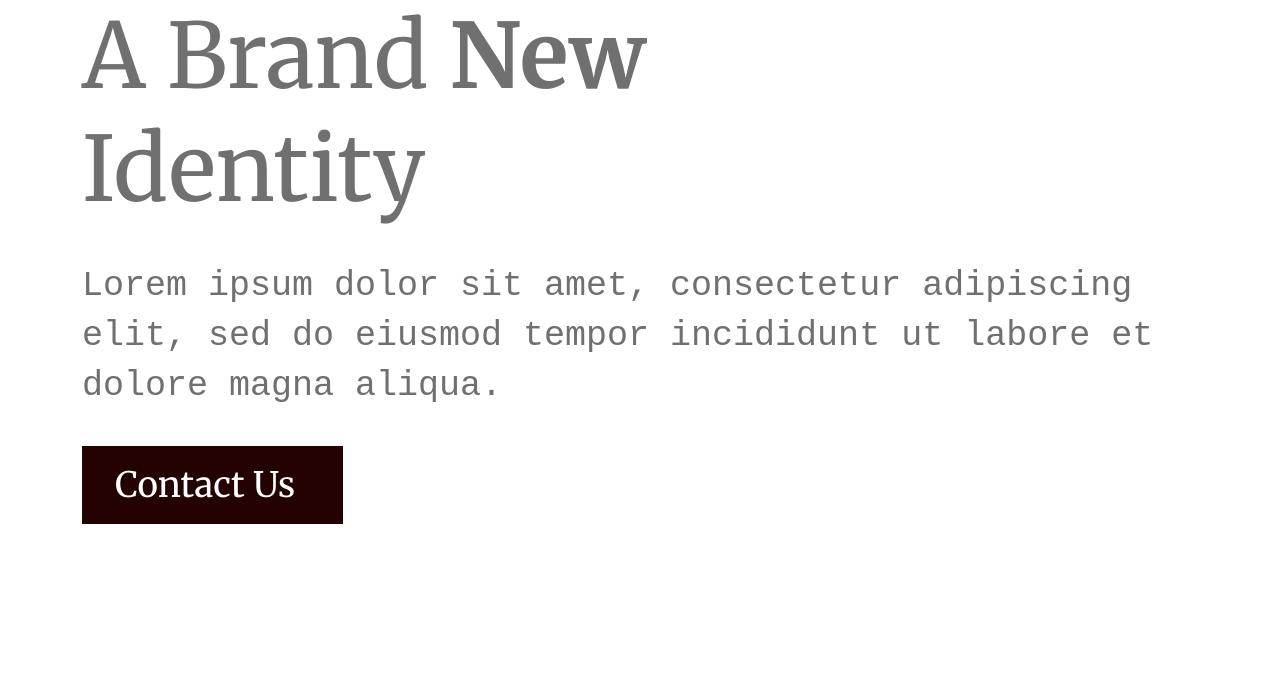
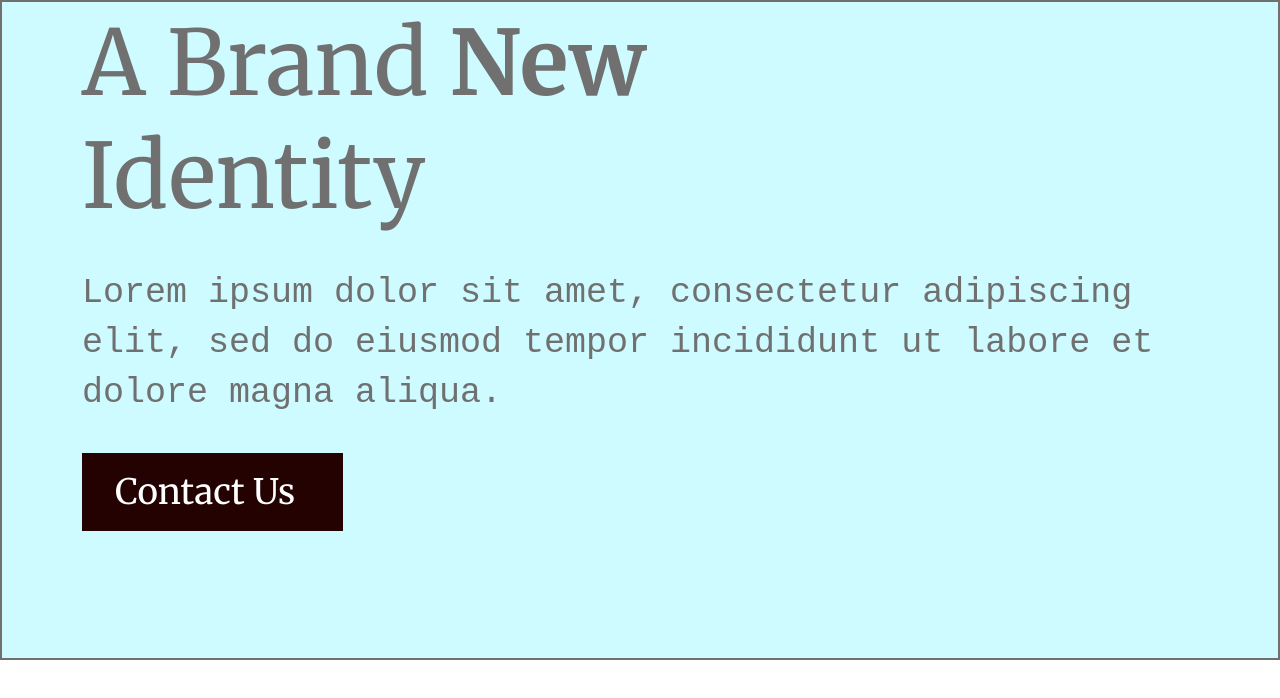
Before and after one commit to S1M0N3-777/pagina-lista, a plain HTML site: page index.html in a window 1280 px wide. Drawn offline with nearby package versions, Linux system fonts and the light colour scheme.

Commit message:
Correzione primo elemento

```diff
--- a/static/css/hero.css
+++ b/static/css/hero.css
@@ -1,8 +1,10 @@
- hero{
+ .hero{
     padding-top: 130px;
     padding-bottom: 120px;
+    height: 660px;
+    box-sizing: border-box;
     width: 100%;
-    height: 660px;
+    border: solid #707070 2.5px;
+    padding: 5px;
     background-color: #CEFBFF;
-    border: #707070 1px solid;
   }
```
Also changed, not shown: index.html (+1 -1 lines).
